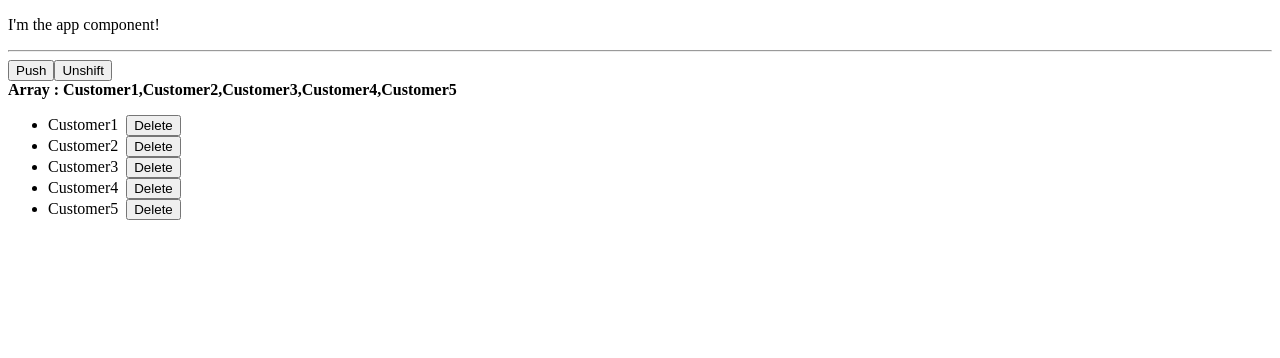
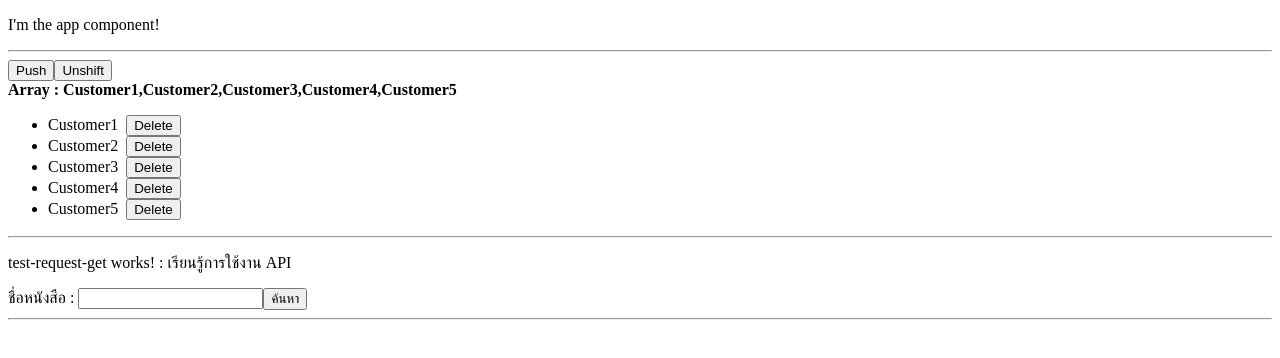
Before and after one commit to Vasutron/learn-angular, an Angular app: page / in a window 1280 px wide. Shown: the top 358 px of the page. Built offline with nearby package versions, Linux system fonts and the light colour scheme.

Commit message:
Add test request module and HTTP client module

```diff
--- a/src/app/app.component.html
+++ b/src/app/app.component.html
@@ -71,3 +71,5 @@
     </li>
   </ul>
 </div>
+<hr>
+<app-test-request-get></app-test-request-get>
--- a/src/app/app.component.ts
+++ b/src/app/app.component.ts
@@ -4,6 +4,8 @@ import { RouterOutlet } from '@angular/router';
 import { ActionBarComponent } from './action-bar/action-bar.component';
 import { MaxMinMeterComponent } from './max-min-meter/max-min-meter.component';
 import { SqaureFlexComponent } from './sqaure-flex/sqaure-flex.component';
+import { HttpClientModule } from '@angular/common/http';
+import { TestRequestModule } from './test-request/test-request.module';
 
 @Component({
   selector: 'app-root',
@@ -14,6 +16,8 @@ import { SqaureFlexComponent } from './sqaure-flex/sqaure-flex.component';
     ActionBarComponent,
     MaxMinMeterComponent,
     SqaureFlexComponent,
+    HttpClientModule,
+    TestRequestModule
   ],
   templateUrl: './app.component.html',
   styleUrl: './app.component.scss',
--- /dev/null
+++ b/src/app/test-request/test-request-get/test-request-get.component.html
@@ -0,0 +1,24 @@
+<p>test-request-get works! : เรียนรู้การใช้งาน API</p>
+<div>
+  <label for="">ชื่อหนังสือ : </label><input type="text" #myNameInputText />
+  <button type="button" (click)="searcBookList(myNameInputText.value)">ค้นหา</button>
+</div>
+<div *ngFor="let book of bookList">
+  <table style=" width: 50%; border: 1px solid black;">
+    <tr>
+      <td>ISBN</td>
+      <td>BookName</td>
+      <td>Author</td>
+    </tr>
+    <tr>
+      <td>{{book.isbn}}</td>
+      <td>{{book.name}}</td>
+      <td>{{book.authors}}</td>
+    </tr>
+  </table>
+</div>
+<hr>
+<!-- <div *ngFor="let book of bookList">
+  {{book.isbn}} - <b>BookName :</b> <u>{{book.name}}</u>
+  <p><b>Author by: {{book.authors}}</b></p>
+</div> -->
--- /dev/null
+++ b/src/app/test-request/test-request-get/test-request-get.component.ts
@@ -0,0 +1,31 @@
+import { Component } from '@angular/core';
+import { CommonModule } from '@angular/common';
+import { HttpClient } from '@angular/common/http';
+import { response } from 'express';
+import { Book } from './test-request-get';
+
+@Component({
+  selector: 'app-test-request-get',
+  standalone: true,
+  imports: [CommonModule],
+  templateUrl: './test-request-get.component.html',
+  styleUrl: './test-request-get.component.scss'
+})
+export class TestRequestGetComponent {
+  bookList: Book[] = [];
+
+  constructor(private http: HttpClient) { }
+
+  ngOnInit() {
+
+
+  }
+
+  searcBookList(name: string){
+    this.http.get<Book[]>('https://www.anapioficeandfire.com/api/books?name='+name)
+    .subscribe(response => {
+      this.bookList = response;
+    });
+  }
+
+}
--- /dev/null
+++ b/src/app/test-request/test-request-get/test-request-get.ts
@@ -0,0 +1,13 @@
+export interface Book {
+  url: string;
+  name: string;
+  isbn: string;
+  authors: string[];
+  numberOfPages: number;
+  publisher: string;
+  country: string;
+  mediaType: string;
+  released: string;
+  characters: string[];
+  povCharacters: string[];
+}
```
Also changed, not shown: src/app/test-request/test-request.module.ts (added, +17 -0 lines), src/app/test-request/test-request-get/test-request-get.component.scss (added), 1 other file (tests, documents, lock files or other folders).
